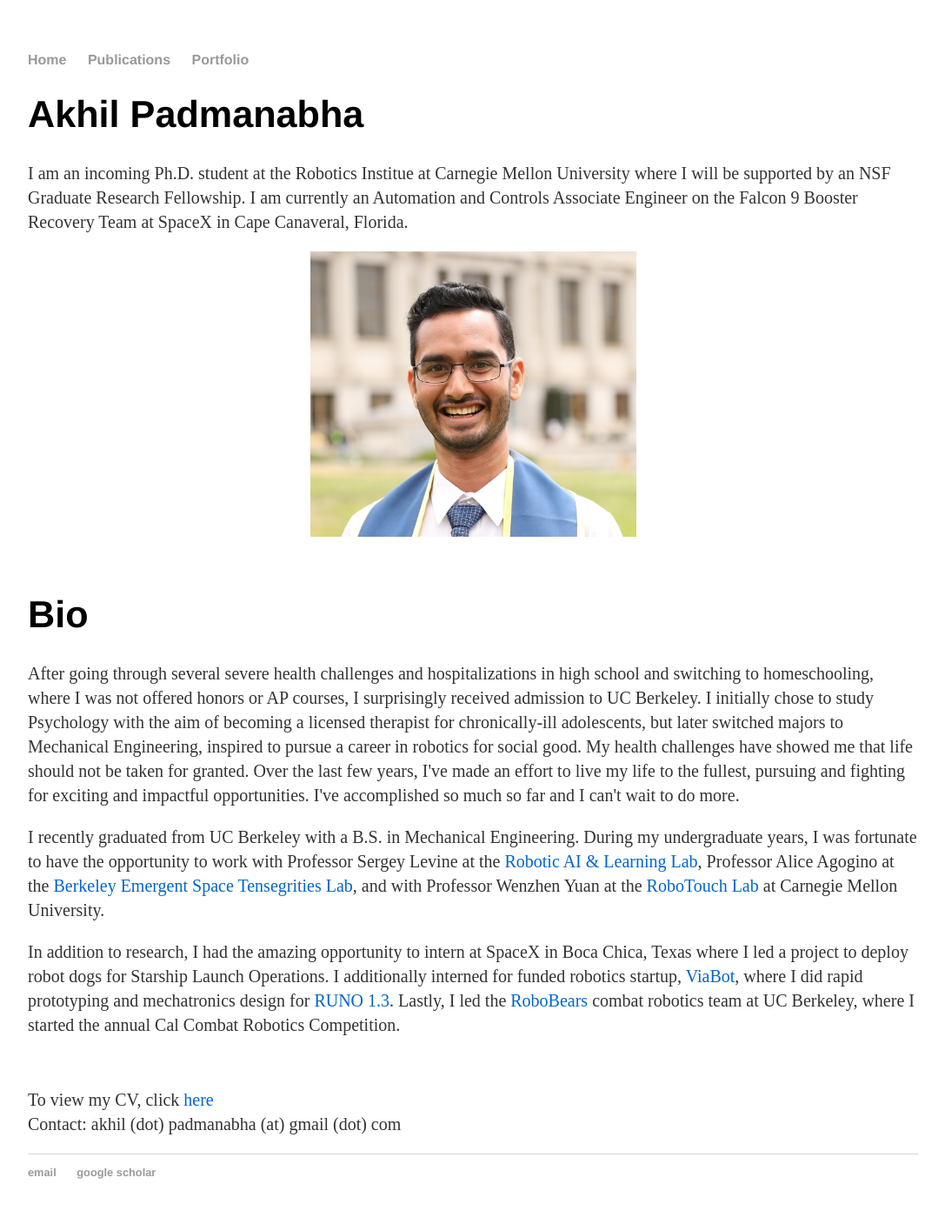
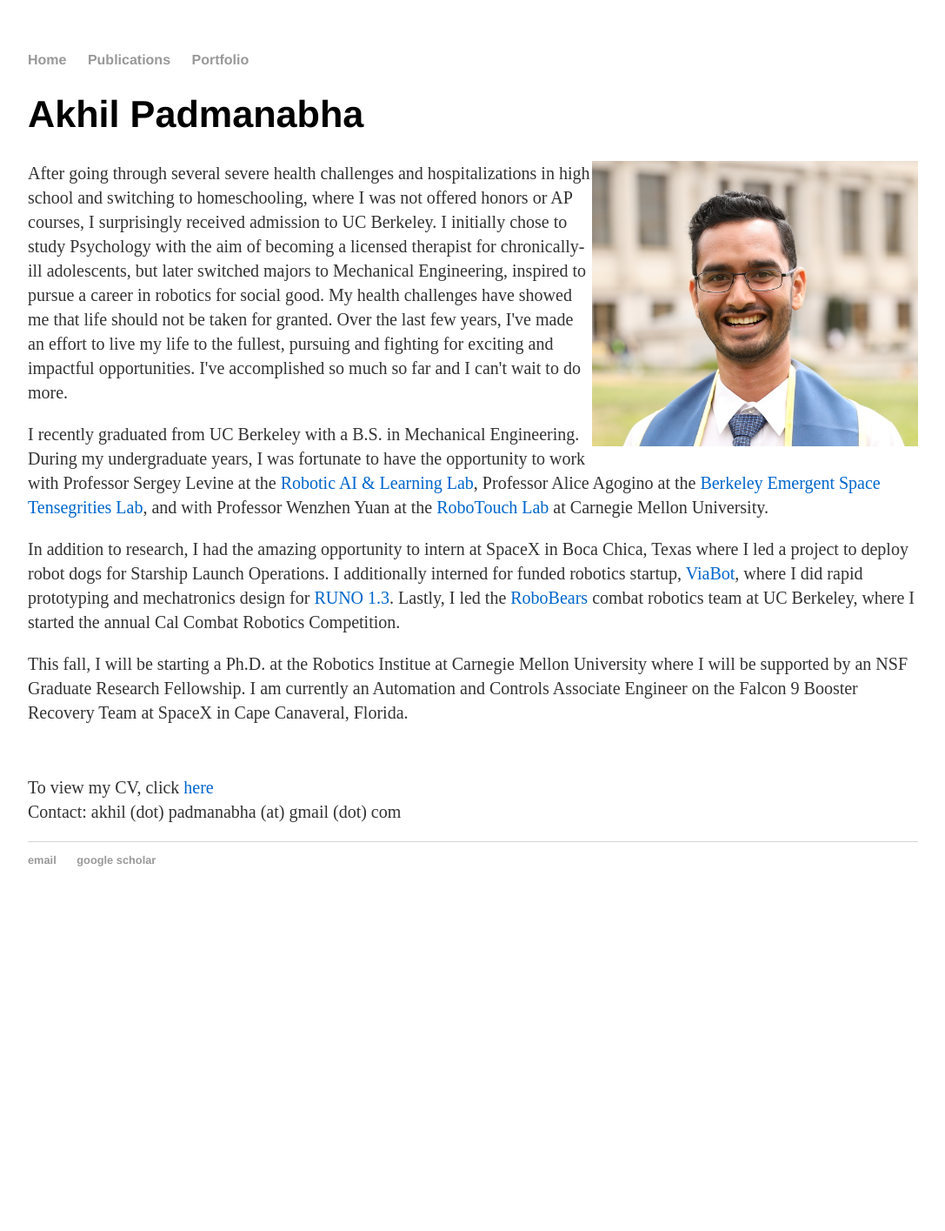
Before and after one commit to akhilpadmanabha/akhilpadmanabha.github.io, a Jekyll site: the page built from index.html, in a window 1280 px wide. Shown: the whole page at 87% size, without its empty margins (96-1183 px from the left). Built offline with Jekyll 4.4.1, drawn with Linux system fonts in a browser that asks for light colours; after the commit the page ends 1056 px from its top, so only the background shows below that.

Commit message:
moved portrait to right

```diff
--- a/index.html
+++ b/index.html
@@ -6,20 +6,11 @@ title: Akhil Padmanabha
 	<h1>Akhil Padmanabha</h1>
 </div>
 
-<div class="blurb">
-	<p>I am an incoming Ph.D. student at the Robotics Institue at Carnegie Mellon University where I
-		will be supported by an NSF Graduate Research Fellowship. I am currently an Automation and Controls Associate Engineer
-		on the Falcon 9 Booster Recovery Team at SpaceX in Cape Canaveral, Florida.
-		</p>
-</div>
 
-<img src="images/portrait.jpeg" class="center" width = "375px" height = "auto" class="img2"/>
+<img src="images/portrait.jpeg" class="center" width = "375px" height = "auto" class="img2" align = "right"/>
 
-<BR>
-<BR>
 
 <div class="blurb">
-	<h1>Bio</h1>
 	<p>After going through several severe health challenges and hospitalizations in high school and switching to homeschooling, where I was not offered honors or AP courses, I surprisingly received admission to UC Berkeley.
 		I initially chose to study Psychology with the aim of becoming a licensed therapist for chronically-ill adolescents, but later switched majors to Mechanical Engineering, inspired to pursue a career in robotics for social good.
 		My health challenges have showed me that life should not be taken for granted.
@@ -53,6 +44,13 @@ title: Akhil Padmanabha
 		</p>
 </div>
 
+<div class="blurb">
+	<p>This fall, I will be starting a Ph.D. at the Robotics Institue at Carnegie Mellon University where I
+		will be supported by an NSF Graduate Research Fellowship. I am currently an Automation and Controls Associate Engineer
+		on the Falcon 9 Booster Recovery Team at SpaceX in Cape Canaveral, Florida.
+		</p>
+</div>
+
 <BR>
 
 <div class="blurb">
```
